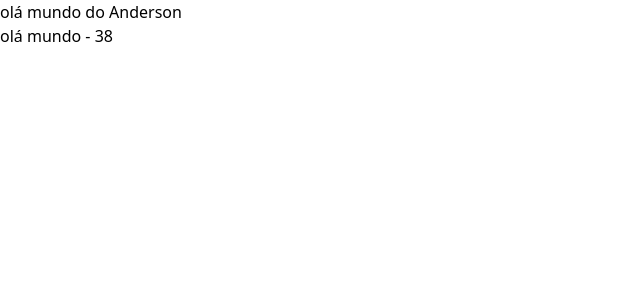
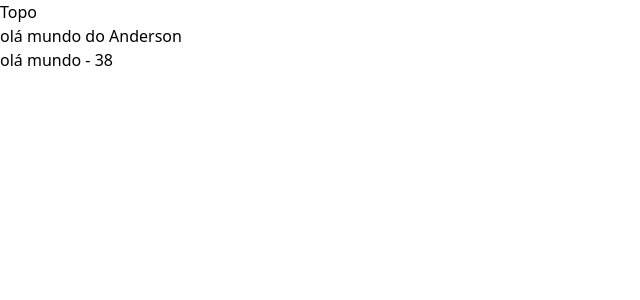
Before and after one commit to 1andersonmotta/reactNext, a Next.js app: page / in a window 1280 px wide. Shown: the top 300 px of the page, without its empty margins (0-640 px from the left). Built offline with nearby package versions, Linux system fonts and the light colour scheme.

Commit message:
fix first component

```diff
--- a/src/pages/index.tsx
+++ b/src/pages/index.tsx
@@ -5,9 +5,16 @@
 const nome = "Anderson"
 let idade = "38"
 
+function Topo() {
+  return (
+    <div>Topo</div>
+  )
+}
+
 export default function Home() {
   return (
     <main>
+      <Topo></Topo>
       <div>olá mundo do {nome}</div>
       <div>olá mundo - {idade}</div>
     </main>
```
